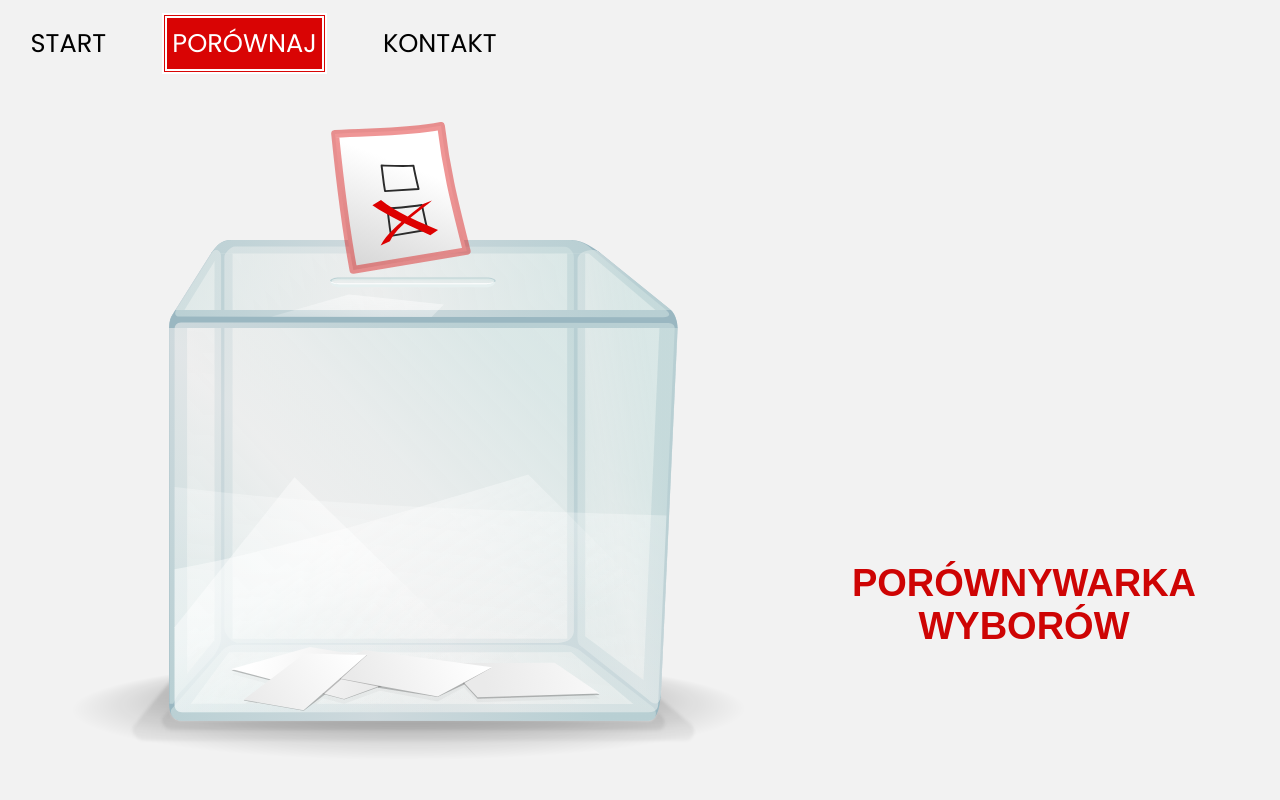
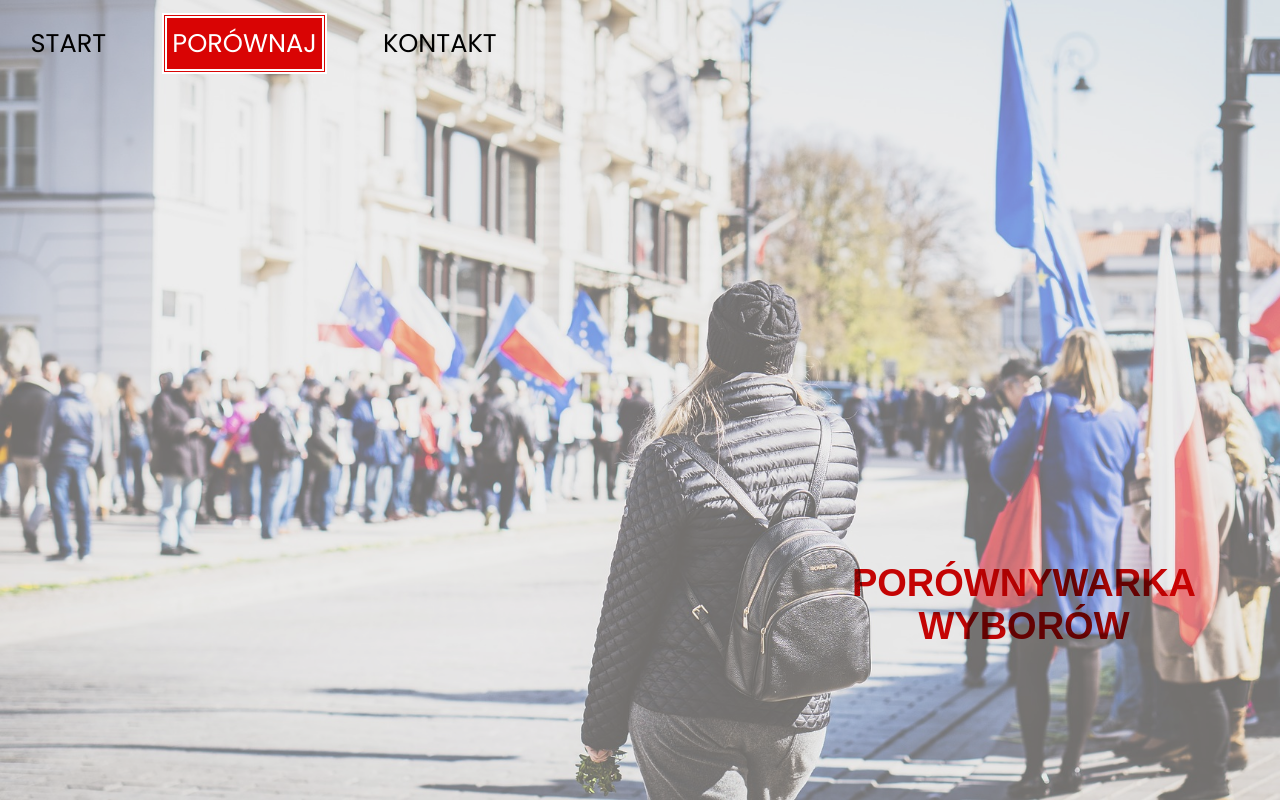
Before and after one commit to konradmlecz/comparisonPolls, a React (Create React App) app: page / in a window 1280 px wide. Built offline with nearby package versions, Linux system fonts and the light colour scheme.

Commit message:
change backgroud image and other

```diff
--- a/src/components/stylecomponents/Background.js
+++ b/src/components/stylecomponents/Background.js
@@ -1,15 +1,15 @@
 import styled from "styled-components";
-import img from "./../../images/ballot-box-32384.svg";
+import img from "./../../images/protest.jpg";
 const Background = styled.div`
   background-image: url(${img});
   background-repeat: no-repeat;
-  background-size: contain;
+  background-size: cover;
   position: fixed;
-  z-index: -1;
-  left: 0;
-  top: 15%;
+  z-index: -3;
+  opacity: 0.6;
+  left: 0%;
+  top: 0%;
   width: 100%;
-  height: 80vh;
-  margin: 2px;
+  height: 100vh;
 `;
 export default Background;
```
